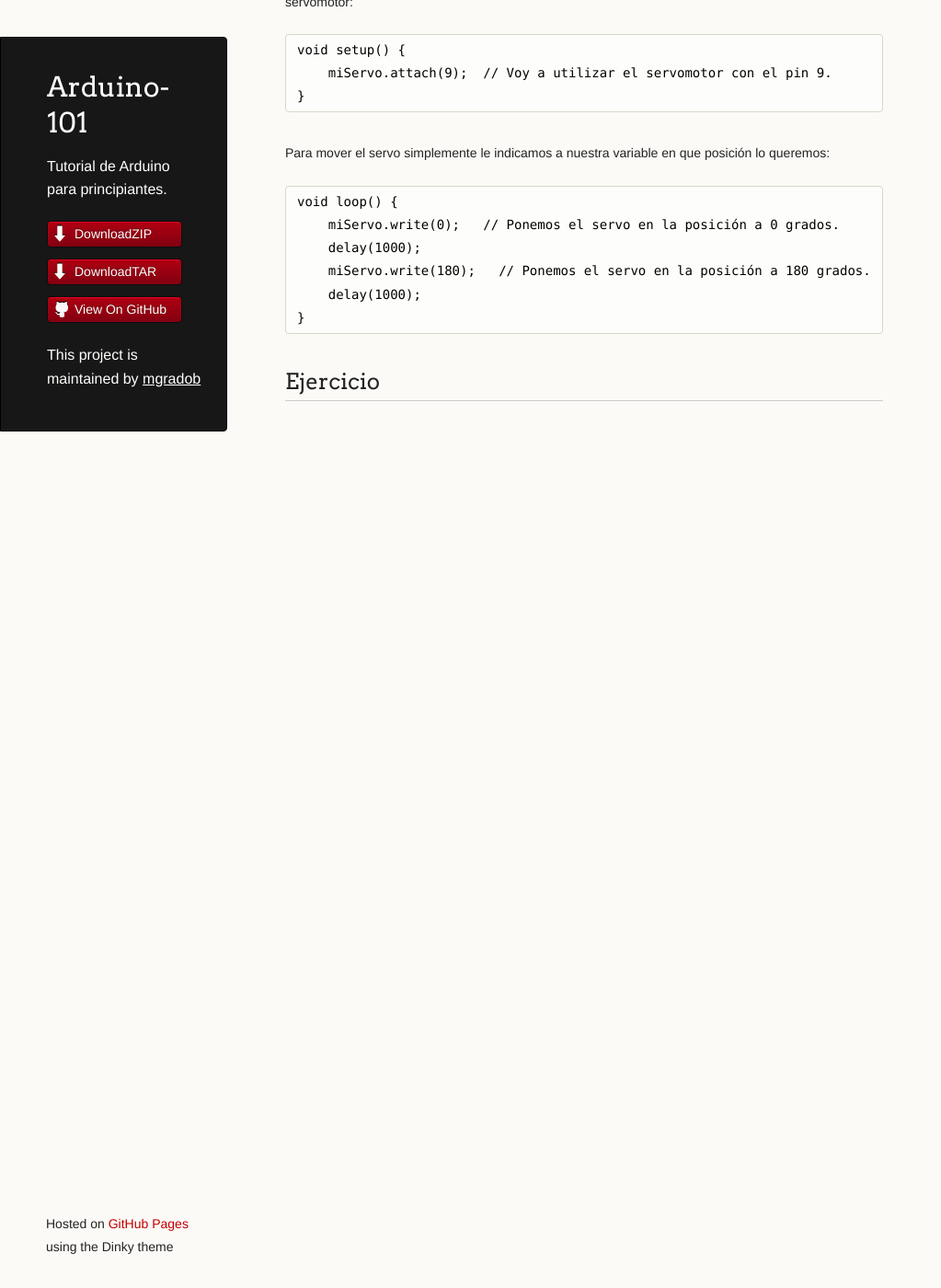
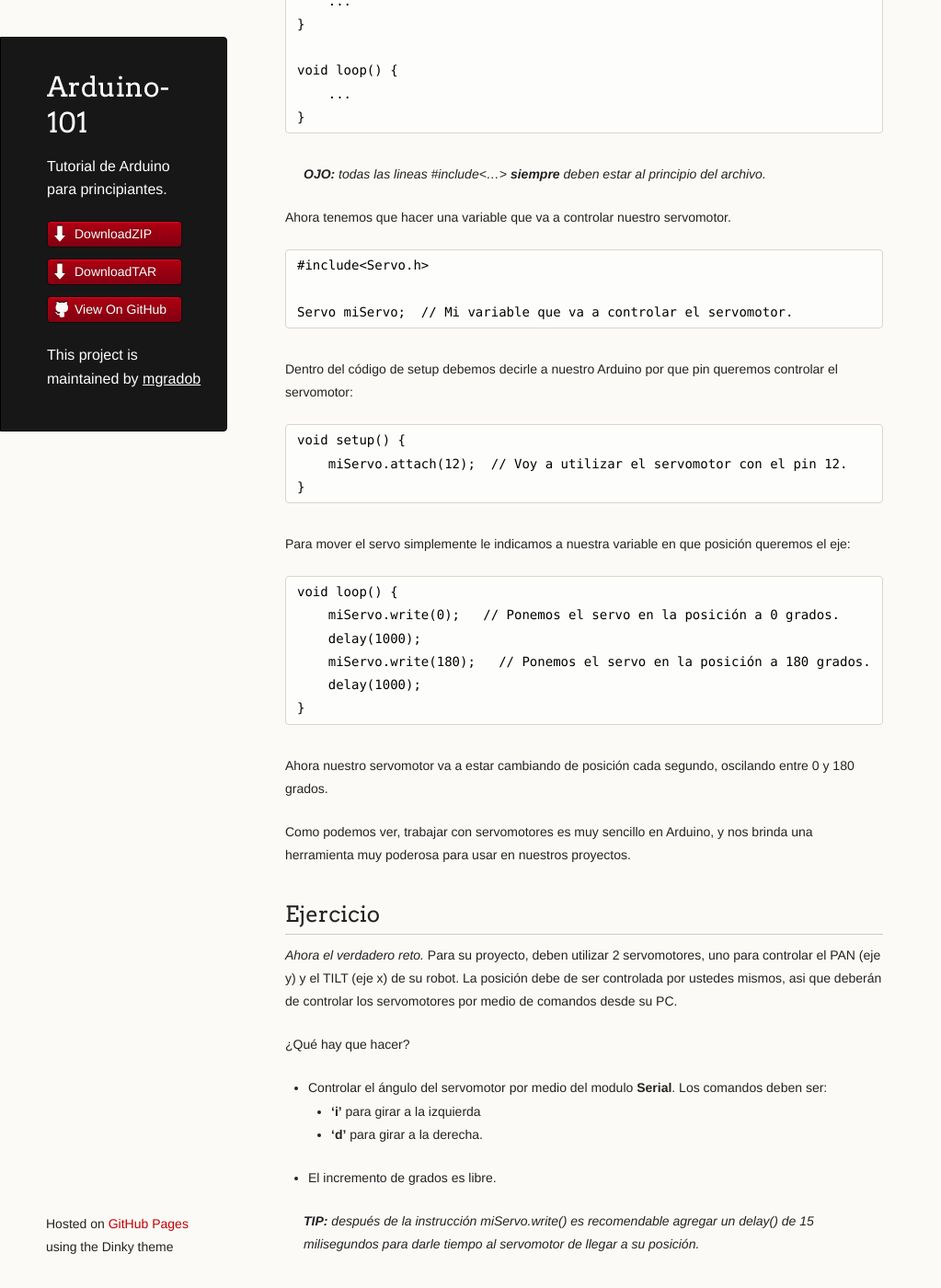
Before and after one commit to mgradob/Arduino-101, a Jekyll site: the page built from _posts/2016-01-26-servo.md, in a window 1280 px wide and 1400 px high, scrolled down 1459 px. Shown: the whole window at 92% size, without its empty margins (0-1023 px from the left). Built offline with Jekyll 4.4.1, drawn with Linux system fonts in a browser that asks for light colours; before the commit the page ends 1955 px from its top, so only the background shows below that; some of the changed text lies outside the part shown.

Commit message:
Finished servo practice.

```diff
--- a/_posts/2016-01-26-servo.md
+++ b/_posts/2016-01-26-servo.md
@@ -9,6 +9,9 @@ En esta práctica aprenderemos lo que es un servomotor, en que nos puede ayudar
 
 * Como funciona un servomotor.
 * Como controlar la posición de un motor.
+
+y llegaremos a esto:
+<iframe frameborder='0' height='448' marginheight='0' marginwidth='0' scrolling='no' src='https://123d.circuits.io/circuits/1468192-servomotor/embed#breadboard' width='650'></iframe>
 
 ## Materiales
 * 1 Arduino UNO R3
@@ -41,17 +44,13 @@ Ahora tenemos que hacer una variable que va a controlar nuestro servomotor.
 
     Servo miServo;  // Mi variable que va a controlar el servomotor.
 
-    void setup() {
-        ...
-    }
-
 Dentro del código de setup debemos decirle a nuestro Arduino por que pin queremos controlar el servomotor:
 
     void setup() {
-        miServo.attach(9);  // Voy a utilizar el servomotor con el pin 9.
+        miServo.attach(12);  // Voy a utilizar el servomotor con el pin 12.
     }
 
-Para mover el servo simplemente le indicamos a nuestra variable en que posición lo queremos:
+Para mover el servo simplemente le indicamos a nuestra variable en que posición queremos el eje:
 
     void loop() {
         miServo.write(0);   // Ponemos el servo en la posición a 0 grados.
@@ -60,4 +59,18 @@ Para mover el servo simplemente le indicamos a nuestra variable en que posición
         delay(1000);
     }
 
+Ahora nuestro servomotor va a estar cambiando de posición cada segundo, oscilando entre 0 y 180 grados.
+
+Como podemos ver, trabajar con servomotores es muy sencillo en Arduino, y nos brinda una herramienta muy poderosa para usar en nuestros proyectos.
+
 ## Ejercicio
+*Ahora el verdadero reto.* Para su proyecto, deben utilizar 2 servomotores, uno para controlar el PAN (eje y) y el TILT (eje x) de su robot. La posición debe de ser controlada por ustedes mismos, asi que deberán de controlar los servomotores por medio de comandos desde su PC.
+
+¿Qué hay que hacer?
+
+* Controlar el ángulo del servomotor por medio del modulo **Serial**. Los comandos deben ser:
+    * **'i'** para girar a la izquierda
+    * **'d'** para girar a la derecha.
+* El incremento de grados es libre.
+
+> **TIP:** después de la instrucción *miServo.write()* es recomendable agregar un *delay()* de 15 milisegundos para darle tiempo al servomotor de llegar a su posición.
```
